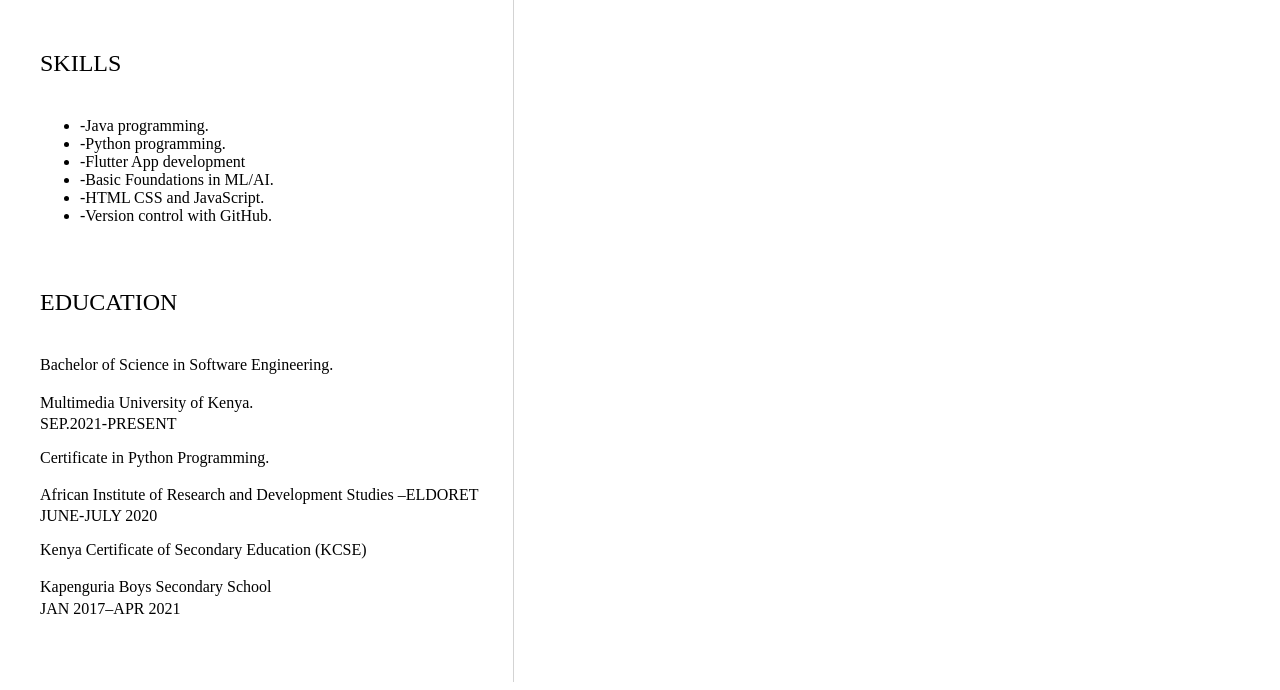
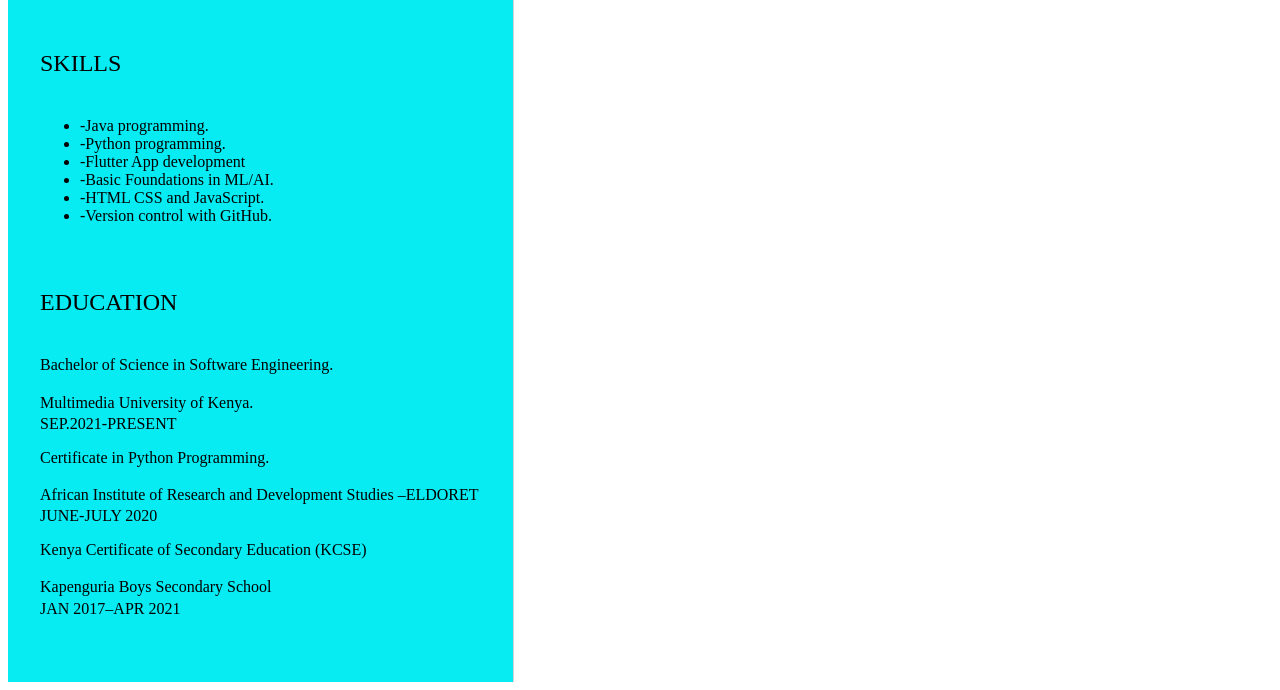
Before and after one commit to JudeTulel/My_Resume, a plain HTML site: page index.html in a window 1280 px wide. Shown: the part 399-1089 px from the top of the page. Drawn offline with Linux system fonts and the light colour scheme.

Commit message:
more changes

```diff
--- a/style.css
+++ b/style.css
@@ -48,4 +48,5 @@ h1, h2, h3 {
 }
 #mainLeft {
     border-right: 1px solid lightgray;
+    background-color: rgb(7, 235, 243);
 }
```
Also changed, not shown: index.html (+1 -1 lines).
